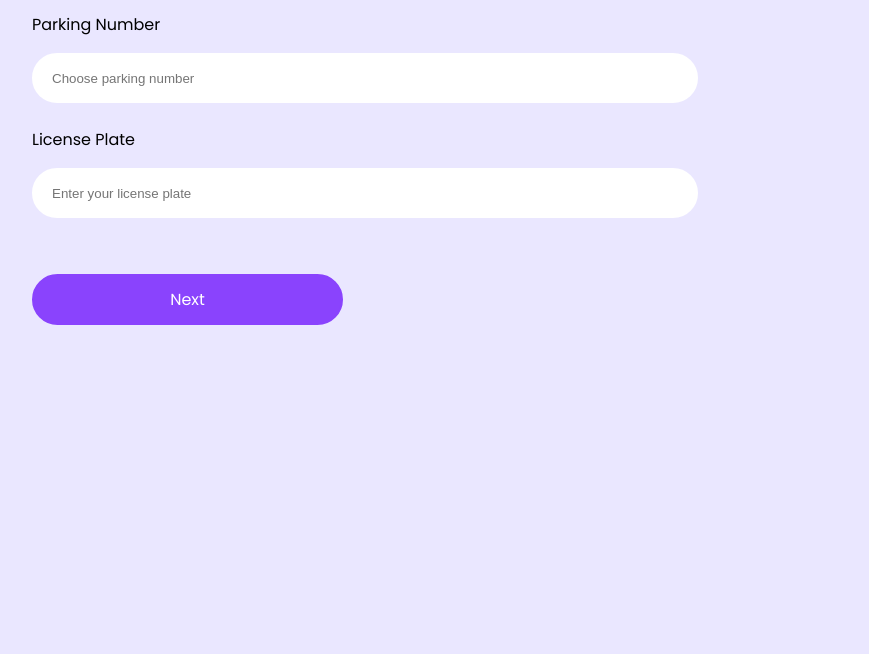
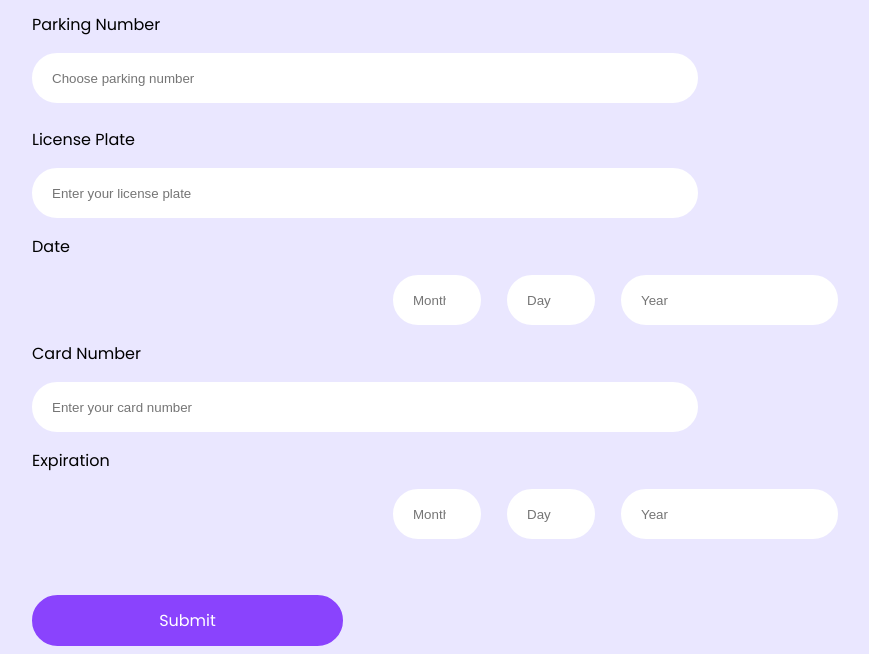
Before and after one commit to analiciasosa2019/cecs443_project, a Django app: page /reservation in a window 1280 px wide. Shown: the part 412-1066 px from the top of the page, without its empty margins (73-942 px from the left). Before the commit the page ends 737 px from the top, so only its background shows below. Run offline with Django 4.2, Linux system fonts and the light colour scheme; data that the repository does not hold is empty.

Commit message:
First and only commit

```diff
--- a/parking_manager/templates/parking_manager/pages/reservation.html
+++ b/parking_manager/templates/parking_manager/pages/reservation.html
@@ -11,23 +11,27 @@
 
     <div id="name">
       <p>Name</p>
+      <form action = "/reservation" method ="post">
+        {% csrf_token %}
       <div class="gap">
-        <input type="text" placeholder="First name" />
-        <input type="text" placeholder="Last name" />
+        <input type="text" placeholder="First name" name = 'First_Name' required/>
+        <input type="text" placeholder="Last name"  name = 'Last_Name' required/>
       </div>
     </div>
 
     <div style="margin-top: 24px">
       <p>Email</p>
-      <input type="text" placeholder="Enter your email" style="width: 626px" />
+      <input type="text" placeholder="Enter your email" style="width: 626px" name = 'Email' required/>
     </div>
 
     <div style="margin-top: 24px">
       <p>Parking Number</p>
       <input
-        type="text"
+        type="number"
         placeholder="Choose parking number"
         style="width: 626px"
+        name = 'Park_Num'
+        required
       />
     </div>
 
@@ -37,11 +41,41 @@
         type="text"
         placeholder="Enter your license plate"
         style="width: 626px"
+        name = 'License'
+        required
       />
     </div>
 
+    <div id="date">
+      <p>Date</p>
+      <div class="gap">
+        <input type="number" placeholder="Month" name = 'Month' min="1" max = "12" required/>
+        <input type="number" placeholder="Day" name = 'Day' min="1" max="31"/>
+        <input type="number" placeholder="Year" name = 'Year' min="2023" required/>
+      </div>
+    </div>
+
+    <p>Card Number</p>
+    <input
+      type="number"
+      placeholder="Enter your card number"
+      style="width: 626px"
+      name = 'Card_Num'
+      required
+    />
+
+    <div id="expiration">
+      <p>Expiration</p>
+      <div class="gap">
+        <input type="number" placeholder="Month" name = 'Card_M' min="1" max = "12" required/>
+        <input type="number" placeholder="Day" name = 'Card_D' min="1" max="31"/>
+        <input type="number" placeholder="Year" name = 'Card_Y' min="2023" required/>
+      </div>
+    </div>
+
     <div style="margin-top: 56px">
-      <button onclick="location.href ='/payment'">Next</button>
+      <button type= "submit" location.href ='/payment'>Submit</button>
+    </form>
     </div>
   </body>
 </html>
--- a/parking_manager/views.py
+++ b/parking_manager/views.py
@@ -1,16 +1,47 @@
 from django.shortcuts import render
+import pyrebase
+from email.message import EmailMessage
+import ssl
+import smtplib
+import requests as req
+import json
 
+config ={
+    "apiKey": "AIzaSyB7x88N6q8Mq4glPuJk15xoGuiV1d4EPWQ",
+    "authDomain": "cecs-443.firebaseapp.com",
+    "databaseURL": "https://cecs-443-default-rtdb.firebaseio.com",
+    "projectId": "cecs-443",
+    "storageBucket": "cecs-443.appspot.com",
+    "messagingSenderId": "854450518805",
+    "appId": "1:854450518805:web:54c75b726708fdd3a8471c"
+}
+
+firebase = pyrebase.initialize_app(config)
+authe = firebase.auth()
+database = firebase.database()
 
 def index(request):
     return render(request, 'parking_manager/index.html')
 
 def payment(request):
+    if request.method == 'POST':
+        print(request.POST['Card_Num'])
+        return render(request, 'parking_manager/pages/res_confirmation.html')
     return render(request, 'parking_manager/pages/payment.html')
+
 
 def res_cancel_confirmation(request):
     return render(request, 'parking_manager/pages/res_cancel_confirmation.html')
 
 def res_cancellation(request):
+    if request.method == 'POST':
+        code = request.POST['Code']
+        if not database.child(code).shallow().get().val() or code == "":
+            print("users does not exist")
+        else:
+            print("users exist")
+            database.child(code).remove()
+            return render(request, 'parking_manager/pages/res_cancel_confirmation.html')
     return render(request, 'parking_manager/pages/res_cancellation.html')
 
 def res_confirmation(request):
@@ -20,10 +51,109 @@ def res_mod_confirmation(request):
     return render(request, 'parking_manager/pages/res_mod_confirmation.html')
 
 def res_modification(request):
+    if request.method == 'POST':
+        code = request.POST['Code']
+        if not database.child(code).shallow().get().val() or code == "":
+            print("users does not exist")
+        else:
+            print("users exist")
+            database.child(code).remove()
+            return render(request, 'parking_manager/pages/res_modification_detail.html')
     return render(request, 'parking_manager/pages/res_modification.html')
 
 def reservation(request):
+    x = database.child().get().val()
+    dates = list(x.values())
+    print(dates)
+    for i in dates:
+        print(i['Date'])
+    if request.method == 'POST':
+        #print(request.POST['First_Name'])
+        ln = request.POST['Last_Name']
+        email = request.POST['Email']
+        pn = request.POST['Park_Num']
+        li = request.POST['License']
+        fn = request.POST['First_Name']
+        year = request.POST['Year']
+        month = request.POST['Month']
+        day = request.POST['Day']
+
+        card_num = request.POST['Card_Num']
+        cyear = request.POST['Card_Y']
+        cmonth = request.POST['Card_M']
+        cday = request.POST['Card_D']
+
+        date = str(month) + "/" + str(day) + "/" + str(year)
+        cdate = str(cmonth) + "/" + str(cday) + "/" + str(cyear)
+        h = hash(date + str(pn))
+        ch = str(h)
+
+        valiDATE(date)
+
+        if not database.child(ch).shallow().get().val():
+            pay = {'Card_Num': card_num, 'EXP': cdate}
+            data = {'First_Name': fn , 'Last_Name': ln, 'Date': date, 'Email' : email, 'License' : li, 'Payment' : "",
+                    'Park_Num': pn, 'Payment': pay}
+            database.child(ch).set(data)
+            print("hmm")
+            sendConf(email, ch)
+            return render(request, 'parking_manager/pages/res_confirmation.html')
+        else:
+            print("Already taken")
+            return render(request, 'parking_manager/pages/reservation.html')
     return render(request, 'parking_manager/pages/reservation.html')
 
 def res_modification_detail(request):
+    if request.method == 'POST':
+        # print(request.POST['First_Name'])
+        ln = request.POST['Last_Name']
+        email = request.POST['Email']
+        pn = request.POST['Park_Num']
+        li = request.POST['License']
+        fn = request.POST['First_Name']
+        year = request.POST['Year']
+        month = request.POST['Month']
+        day = request.POST['Day']
+
+        card_num = request.POST['Card_Num']
+        cyear = request.POST['Card_Y']
+        cmonth = request.POST['Card_M']
+        cday = request.POST['Card_D']
+
+        date = str(month) + "/" + str(day) + "/" + str(year)
+        cdate = str(cmonth) + "/" + str(cday) + "/" + str(cyear)
+        h = hash(date + str(pn))
+        ch = str(h)
+        if not database.child(ch).shallow().get().val():
+            pay = {'Card_Num': card_num, 'EXP': cdate}
+            data = {'First_Name': fn , 'Last_Name': ln, 'Date': date, 'Email' : email, 'License' : li, 'Payment' : "",
+                    'Park_Num': pn, 'Payment': pay}
+            database.child(ch).set(data)
+            print(database.child(ch).shallow().get().val())
+            print("hmm")
+            #sendConf(email, ch)
+            return render(request, 'parking_manager/pages/res_mod_confirmation.html')
+        else:
+            print("Already Taken")
+            return render(request, 'parking_manager/pages/res_modification_detail.html')
     return render(request, 'parking_manager/pages/res_modification_detail.html')
+
+def sendConf(email, hsh):
+        sender = "hankbank891@gmail.com"
+        password = "tpdb eteh qcdx spep"
+        receiver = email
+        subject = "Your Reservation is Complete"
+        body = 'confirmation number: ' + hsh
+        em = EmailMessage()
+        em['From'] = sender
+        em['To'] = receiver
+        em['Subject'] = subject
+        em.set_content(body)
+        context = ssl.create_default_context()
+        with smtplib.SMTP_SSL('smtp.gmail.com', 465, context=context) as smtp:
+            smtp.login(sender, password)
+            smtp.sendmail(sender, receiver, em.as_string())
+
+def valiDATE(date):
+    x = database.child().get().val()
+    print(x)
```
Also changed, not shown: parking_manager/templates/parking_manager/pages/payment.html (+5 -2 lines), parking_manager/templates/parking_manager/pages/res_cancellation.html (+9 -20 lines), parking_manager/templates/parking_manager/pages/res_modification.html (+8 -17 lines), parking_manager/templates/parking_manager/pages/res_modification_detail.html (+39 -16 lines), db.sqlite3.
